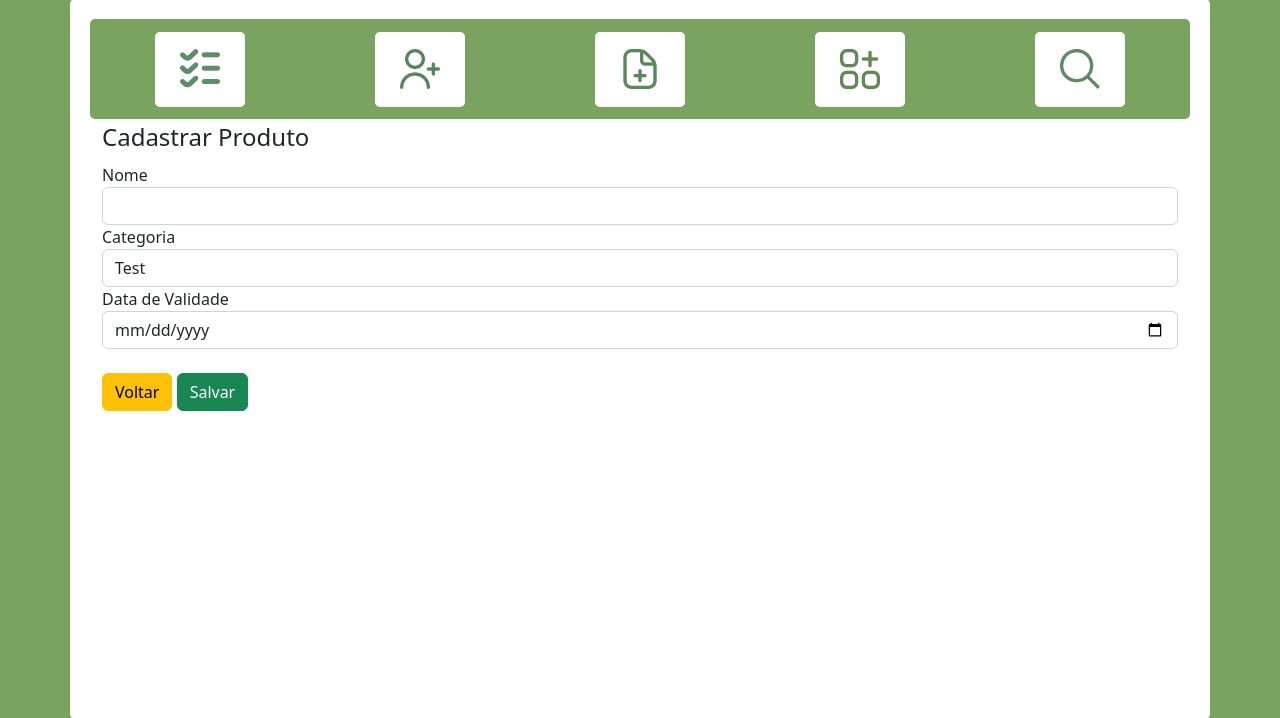
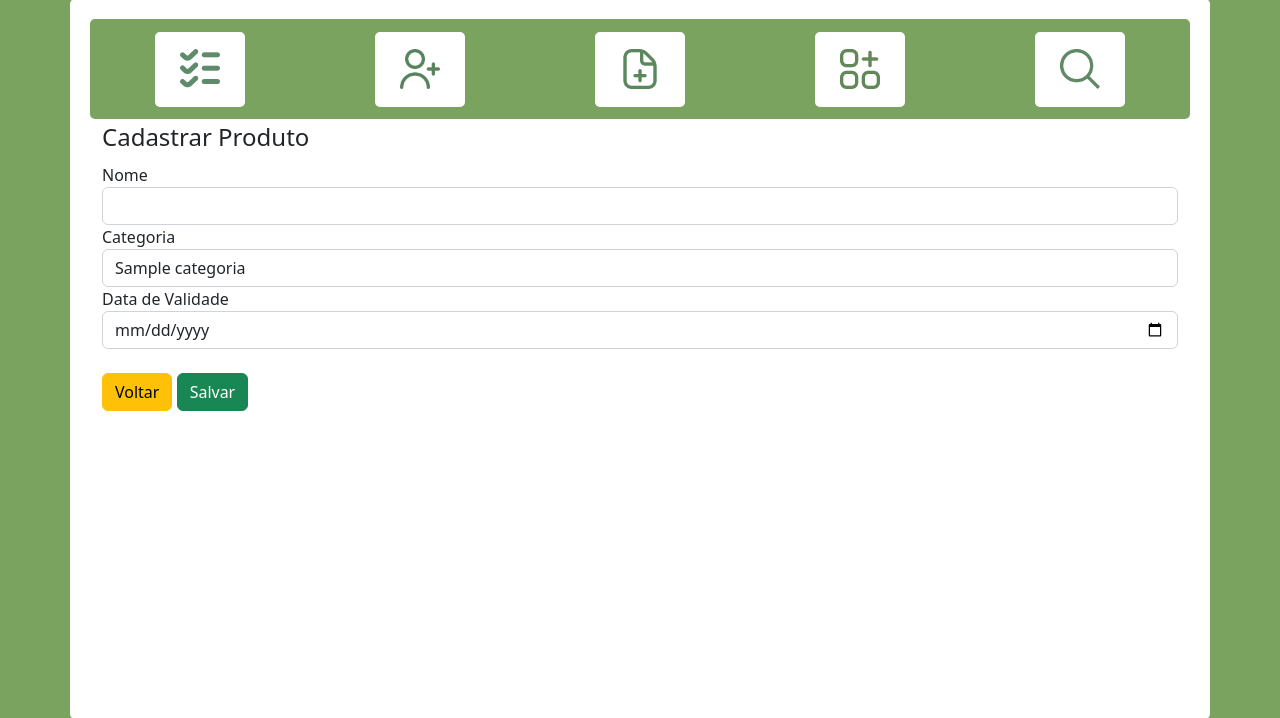
Before and after one commit to NatalliaSoares/estoque, a PHP site: page /Prof/novo-produto.php in a window 1280 px wide. Shown: the part 21-739 px from the top of the page. Run offline with PHP 8.4, Linux system fonts and the light colour scheme; tables that the repository leaves empty or names only in its code hold one stand-in row (values such as "Sample post").

Commit message:
Selecionar categoria

```diff
--- a/novo-produto.php
+++ b/novo-produto.php
@@ -57,8 +57,9 @@ if($sql->rowCount() > 0) {
                     <input type="text" class="form-control" name="nome" required>
                     <label>Categoria</label>
                     <select class="form-control" name="id_categoria" id="" required>
-                        <option value="1">Test</option>
-                        <option value="2">Test2</option>
+                        <?php foreach ($categorias as $categoria): ?>
+                            <option value="<?php echo $categoria['id'] ?>"><?php echo $categoria['nome'] ?></option>
+                        <?php endforeach ?>
                     </select>
                     <label>Data de Validade</label>
                     <input type="date" class="form-control" name="data_validade">
```
